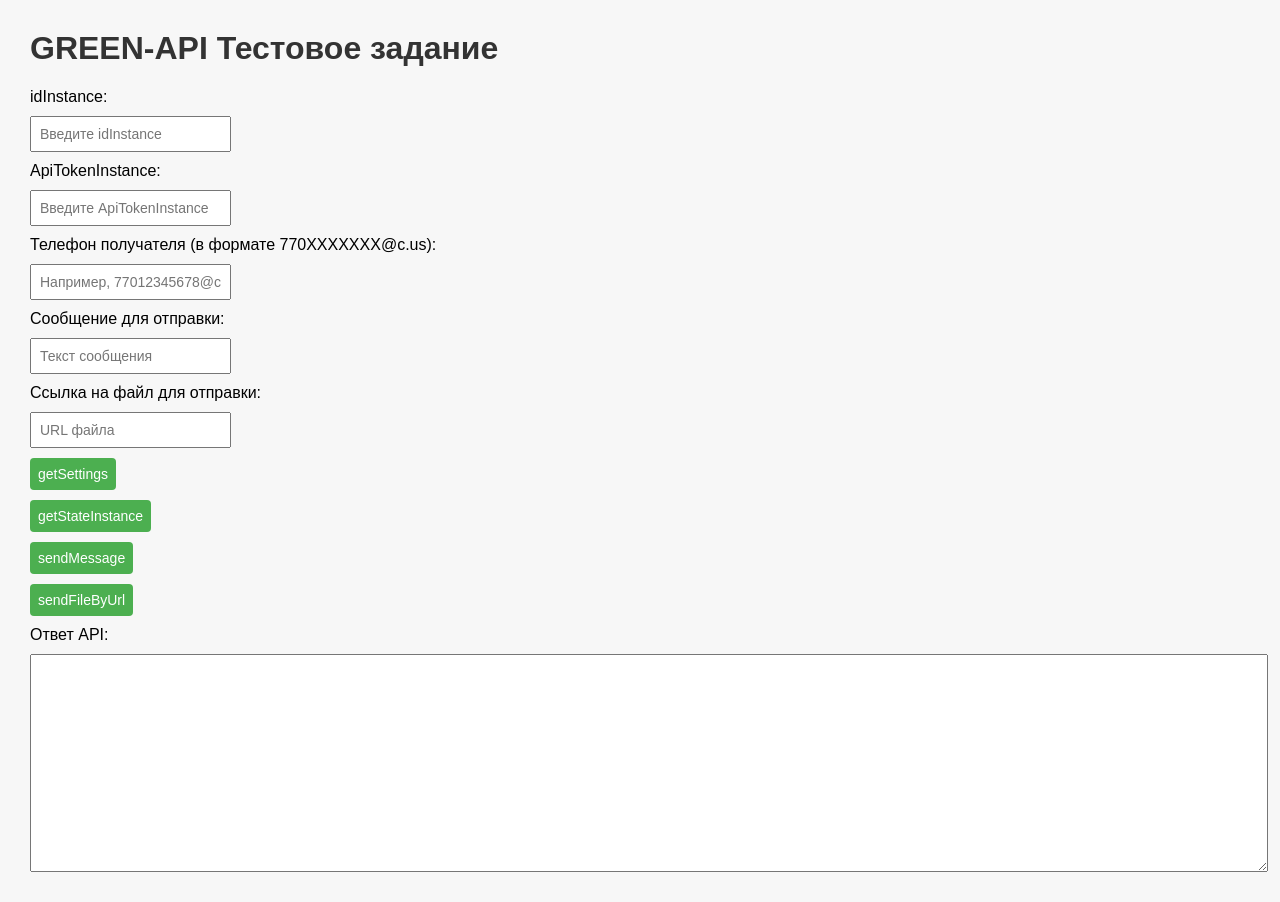
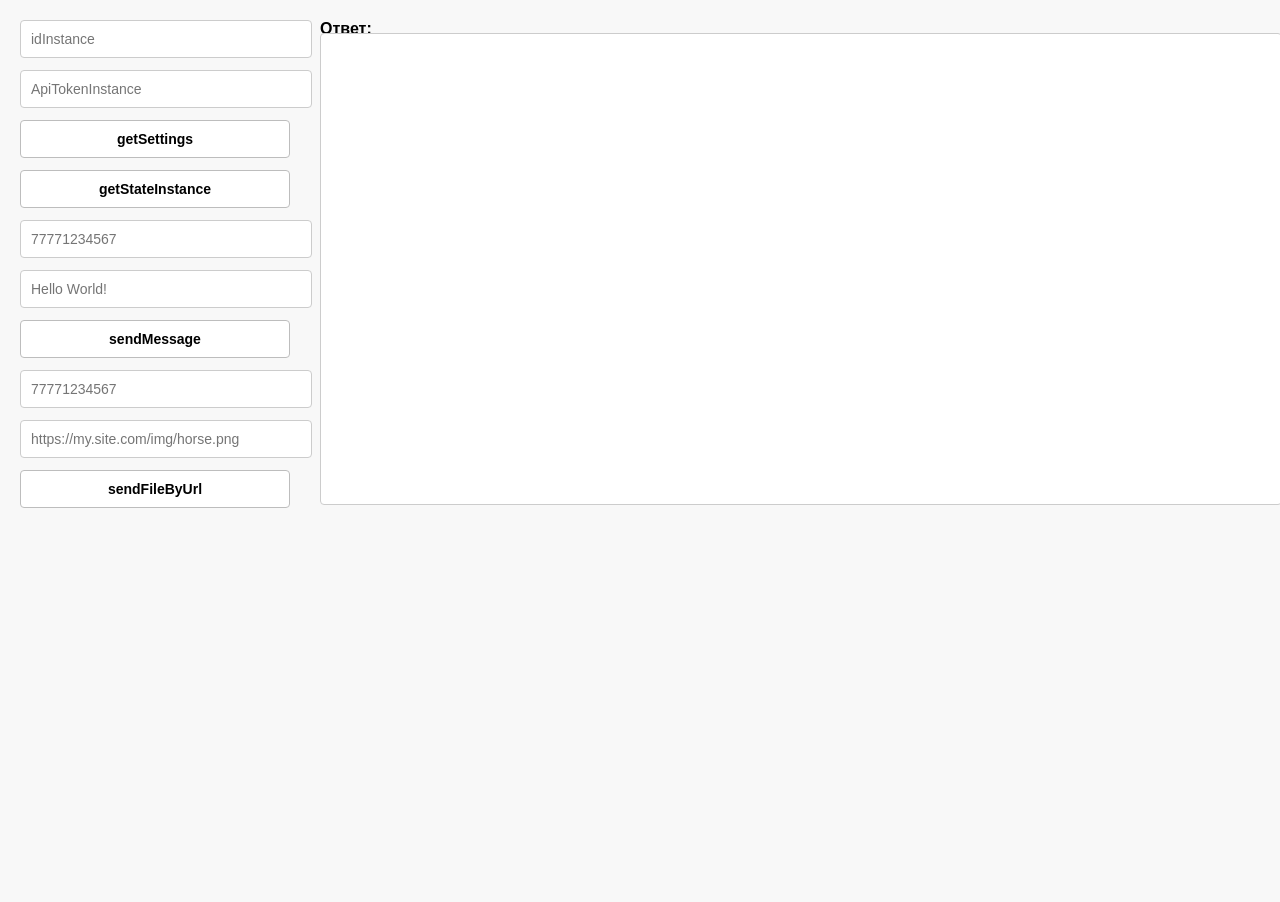
Before and after one commit to ZhasZh/green-api-test, a plain HTML site: page index.html in a window 1280 px wide. After the commit the page ends 800 px from the top, so only its background shows below. Drawn offline with Linux system fonts and the light colour scheme.

Commit message:
Update index.html

```diff
--- a/index.html
+++ b/index.html
@@ -2,142 +2,132 @@
 <html lang="ru">
 <head>
 <meta charset="UTF-8">
-    <title>Тестовое задание GREEN-API</title>
+<title>GreenAPI Test App</title>
+
 <style>
     body {
-            font-family: Arial, sans-serif;
-            margin: 30px;
-            background-color: #f7f7f7;
+        font-family: sans-serif;
+        margin: 0;
+        padding: 20px;
+        background: #f8f8f8;
     }
-        h1 {
-            color: #333;
+
+    .wrapper {
+        display: flex;
+        gap: 30px;
     }
-        input, textarea, button {
-            display: block;
-            margin: 10px 0;
-            padding: 8px;
+
+    .left {
+        width: 270px;
+        display: flex;
+        flex-direction: column;
+        gap: 12px;
+    }
+
+    input, button, textarea {
+        width: 100%;
+        padding: 10px;
         font-size: 14px;
+        border-radius: 4px;
+        border: 1px solid #ccc;
     }
+
+    button {
+        background: white;
+        cursor: pointer;
+        border: 1px solid #bdbdbd;
+        font-weight: bold;
+    }
+
+    .right {
+        flex: 1;
+    }
+
     textarea {
         width: 100%;
-            height: 200px;
-            resize: vertical;
+        height: 450px;
+        resize: none;
+        background: #fff;
     }
-        button {
-            cursor: pointer;
-            background-color: #4CAF50;
-            color: white;
-            border: none;
-            border-radius: 4px;
-        }
-        button:hover {
-            background-color: #45a049;
+
+    .label {
+        font-weight: bold;
+        margin-bottom: -5px;
     }
 </style>
 </head>
 <body>
 
-<h1>GREEN-API Тестовое задание</h1>
+<div class="wrapper">
 
-<label>idInstance:</label>
-<input type="text" id="idInstance" placeholder="Введите idInstance">
+    <!-- Левая колонка -->
+    <div class="left">
 
-<label>ApiTokenInstance:</label>
-<input type="text" id="apiTokenInstance" placeholder="Введите ApiTokenInstance">
-
-<label>Телефон получателя (в формате 770XXXXXXX@c.us):</label>
-<input type="text" id="phone" placeholder="Например, 77012345678@c.us">
-
-<label>Сообщение для отправки:</label>
-<input type="text" id="message" placeholder="Текст сообщения">
-
-<label>Ссылка на файл для отправки:</label>
-<input type="text" id="fileUrl" placeholder="URL файла">
+        <input id="idInstance" placeholder="idInstance">
+        <input id="apiToken" placeholder="ApiTokenInstance">
 
         <button onclick="getSettings()">getSettings</button>
         <button onclick="getStateInstance()">getStateInstance</button>
+
+        <input id="phone" placeholder="77771234567">
+        <input id="message" placeholder="Hello World!">
         <button onclick="sendMessage()">sendMessage</button>
-<button onclick="sendFileByUrl()">sendFileByUrl</button>
 
-<label>Ответ API:</label>
-<textarea id="responseField" readonly></textarea>
+        <input id="filePhone" placeholder="77771234567">
+        <input id="fileUrl" placeholder="https://my.site.com/img/horse.png">
+        <button onclick="sendFile()">sendFileByUrl</button>
 
+    </div>
+
+    <!-- Правая колонка -->
+    <div class="right">
+        <div class="label">Ответ:</div>
+        <textarea id="response" readonly></textarea>
+    </div>
+
+</div>
+
+
+<!-- ========== API ЛОГИКА ========== -->
 <script>
-    const responseField = document.getElementById("responseField");
-
-    function getSettings() {
-        const idInstance = document.getElementById("idInstance").value;
-        const apiTokenInstance = document.getElementById("apiTokenInstance").value;
-
-        fetch(`https://api.green-api.com/waInstance${idInstance}/getSettings/${apiTokenInstance}`, {
-            method: "POST",
-            headers: {"Content-Type": "application/json"},
-            body: JSON.stringify({})
-        })
-        .then(res => res.json())
-        .then(data => {
-            responseField.value = JSON.stringify(data, null, 2);
-        })
-        .catch(err => responseField.value = "Ошибка: " + err);
+function apiUrl(method){
+    const id = document.getElementById("idInstance").value;
+    const token = document.getElementById("apiToken").value;
+    return `https://api.green-api.com/waInstance${id}/${method}/${token}`;
 }
 
-    function getStateInstance() {
-        const idInstance = document.getElementById("idInstance").value;
-        const apiTokenInstance = document.getElementById("apiTokenInstance").value;
+async function request(method, body=null){
+    const result = await fetch(apiUrl(method), {
+        method: body ? "POST" : "GET",
+        headers: { "Content-Type": "application/json" },
+        body: body ? JSON.stringify(body) : null
+    });
 
-        fetch(`https://api.green-api.com/waInstance${idInstance}/getStateInstance/${apiTokenInstance}`, {
-            method: "POST",
-            headers: {"Content-Type": "application/json"},
-            body: JSON.stringify({})
-        })
-        .then(res => res.json())
-        .then(data => {
-            responseField.value = JSON.stringify(data, null, 2);
-        })
-        .catch(err => responseField.value = "Ошибка: " + err);
+    const data = await result.json();
+    document.getElementById("response").value = JSON.stringify(data, null, 2);
 }
 
-    function sendMessage() {
-        const idInstance = document.getElementById("idInstance").value;
-        const apiTokenInstance = document.getElementById("apiTokenInstance").value;
-        const phone = document.getElementById("phone").value;
-        const message = document.getElementById("message").value;
-
-        fetch(`https://api.green-api.com/waInstance${idInstance}/sendMessage/${apiTokenInstance}`, {
-            method: "POST",
-            headers: {"Content-Type": "application/json"},
-            body: JSON.stringify({
-                chatId: phone,
-                message: message
-            })
-        })
-        .then(res => res.json())
-        .then(data => {
-            responseField.value = JSON.stringify(data, null, 2);
-        })
-        .catch(err => responseField.value = "Ошибка: " + err);
+function getSettings(){
+    request("getSettings");
 }
 
-    function sendFileByUrl() {
-        const idInstance = document.getElementById("idInstance").value;
-        const apiTokenInstance = document.getElementById("apiTokenInstance").value;
-        const phone = document.getElementById("phone").value;
-        const fileUrl = document.getElementById("fileUrl").value;
+function getStateInstance(){
+    request("getStateInstance");
+}
 
-        fetch(`https://api.green-api.com/waInstance${idInstance}/sendFileByUrl/${apiTokenInstance}`, {
-            method: "POST",
-            headers: {"Content-Type": "application/json"},
-            body: JSON.stringify({
-                chatId: phone,
-                url: fileUrl,
-                caption: "Файл для теста"
-            })
-        })
-        .then(res => res.json())
-        .then(data => {
-            responseField.value = JSON.stringify(data, null, 2);
-        })
-        .catch(err => responseField.value = "Ошибка: " + err);
+function sendMessage(){
+    request("sendMessage", {
+        chatId: document.getElementById("phone").value + "@c.us",
+        message: document.getElementById("message").value
+    });
+}
+
+function sendFile(){
+    request("sendFileByUrl", {
+        chatId: document.getElementById("filePhone").value + "@c.us",
+        urlFile: document.getElementById("fileUrl").value,
+        fileName: "file"
+    });
 }
 </script>
 
```
Lines whose indentation alone changed are shown as unchanged.
